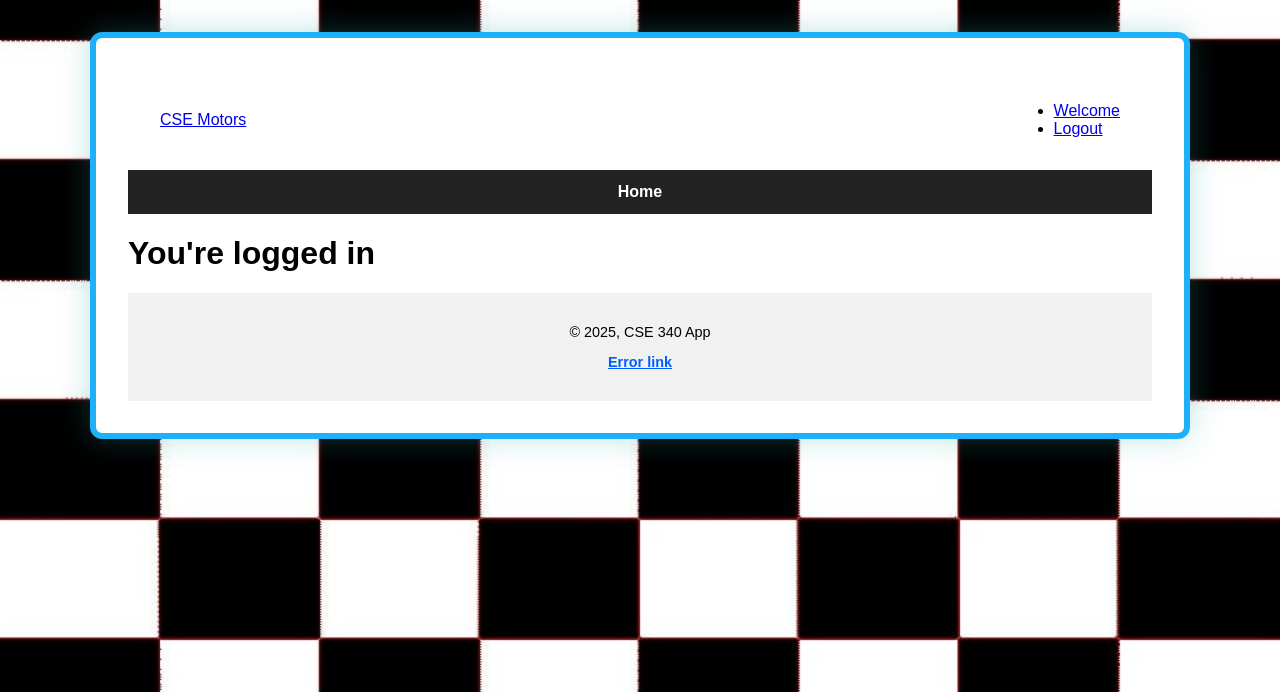
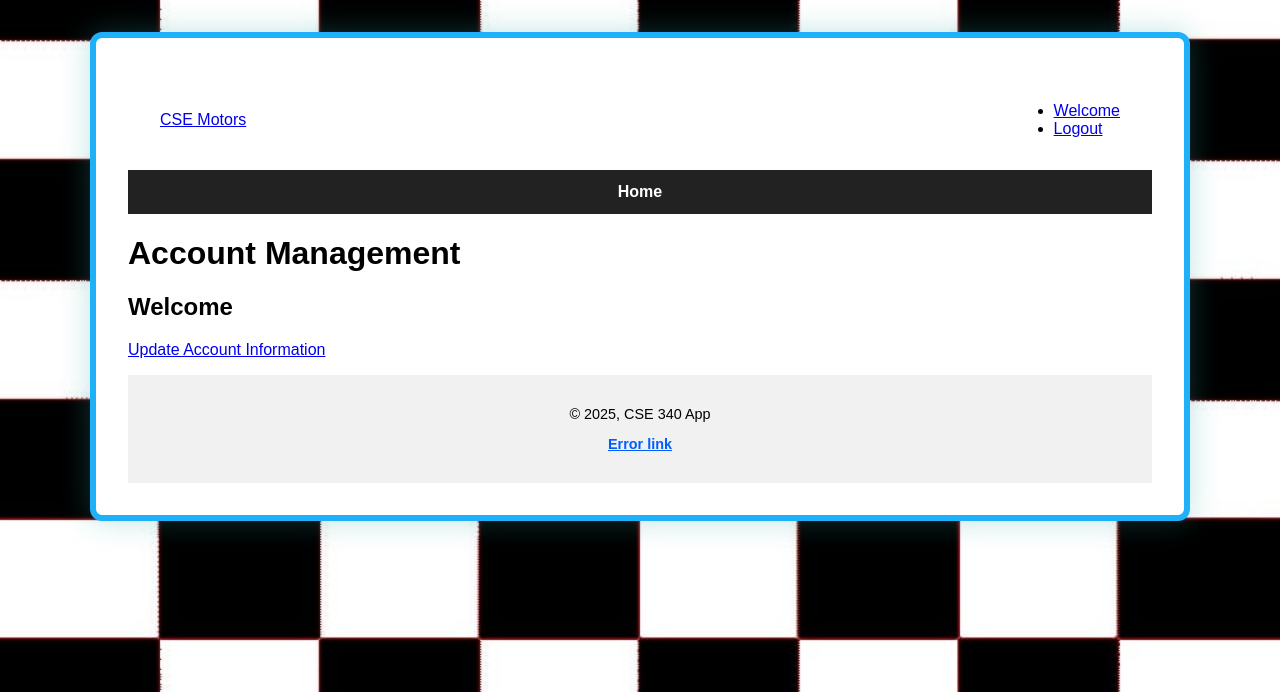
Before and after one commit to Nanayawemperor/340-start, a Node server app: page /account in a window 1280 px wide. Shown: the top 692 px of the page. Run offline with Node 20, Linux system fonts and the light colour scheme; the visitor is signed in with stand-in values (Sample User, id 1); data that the repository does not hold is empty; some libraries are stand-ins or nearby versions.

Commit message:
w05 task 3

```diff
--- a/views/account/account-management.ejs
+++ b/views/account/account-management.ejs
@@ -1,18 +1,24 @@
 
 
+<main>
+  <h1>Account Management</h1>
 
-  <main>
-    <% if (messages && messages.notice) { %>
-      <div class="notice"><%= messages.notice %></div>
-    <% } %>
+  <!-- Greeting -->
+  <h2>Welcome <%= accountData.account_firstname %></h2>
 
-    <% if (errors && errors.length > 0) { %>
-      <ul class="notice">
-        <% errors.forEach(e => { %>
-          <li><%= e.msg %></li>
-        <% }) %>
-      </ul>
-    <% } %>
+  <!-- Update Account Link (always shown) -->
+  <p>
+    <a href="/account/update/<%= accountData.account_id %>">
+      Update Account Information
+    </a>
+  </p>
 
-    <h1>You're logged in</h1>
-  </main>
+  <!-- Inventory Management Section ONLY for Employee/Admin -->
+  <% if (accountData.account_type === "Employee" || accountData.account_type === "Admin") { %>
+    <h3>Inventory Management</h3>
+    <p>
+      <a href="/inv/management">Manage Inventory</a>
+    </p>
+  <% } %>
+
+</main>
```
Also changed, not shown: routes/accountRoute.js (+14 -15 lines).
